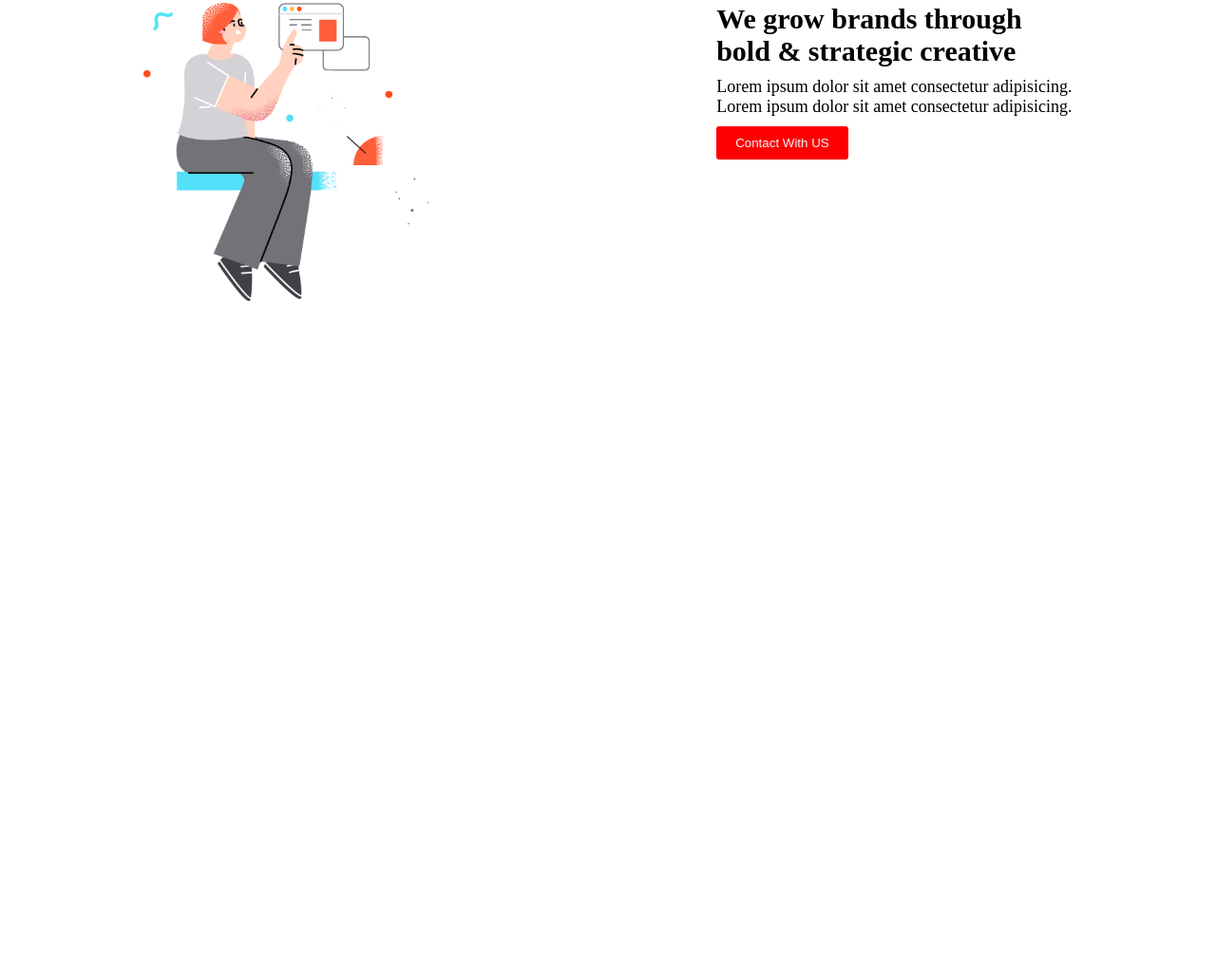
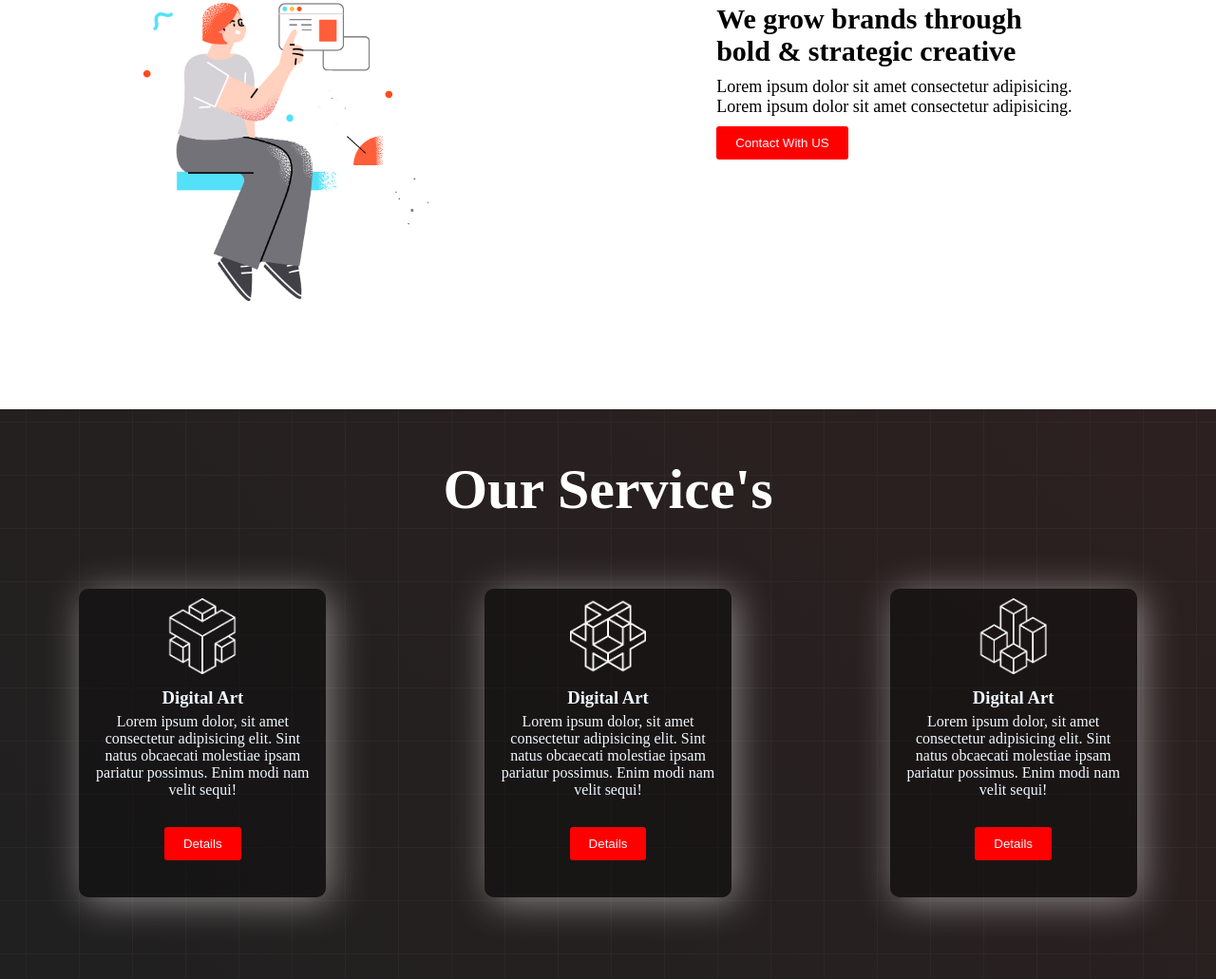
Before and after one commit to naajmul/one-page-design, a plain HTML site: page index.html in a window 1280 px wide. Shown: the part 1002-2033 px from the top of the page at 95% size. Before the commit the page ends 1353 px from the top, so only its background shows below. Drawn offline with Linux system fonts and the light colour scheme.

Commit message:
our services section  malking

```diff
--- a/css/style.css
+++ b/css/style.css
@@ -59,7 +59,7 @@
     font-size: 18px;
 }
 
-.explore-more{
+.btn{
     background-color: red;
     border: none;
     border-radius: 3px;
@@ -77,3 +77,62 @@
     margin-top: 30px;
     padding-bottom: 30px;
 }
+
+.title-bar{
+    text-align: center;
+    font-size: 45px;
+    padding: 20px;
+}
+
+.about-us{
+    height: 550px;
+}
+
+.our-service{
+    height: 600px;
+    background-image: url("/img/background.png"),
+    linear-gradient(45deg, rgb(32, 32, 32), rgb(45, 32, 32));
+}
+
+.box{
+    height: 300px;
+    width: 230px;
+    text-align: center;
+    padding: 15px;
+    padding-top: 10px;
+    background-color: rgba(0, 0, 0, 0.358);
+    color: aliceblue;
+    box-shadow: 5px 5px 40px rgba(249, 245, 245, 0.475);
+    border-radius: 10px;
+}
+
+.icon{
+    width: 80px;
+}
+
+.top{
+    padding-top: 10px;
+    padding-bottom: 5px;
+}
+
+.discription-1{
+    font-size: 16px;
+    margin-bottom: 10px;
+}
+
+.details-btn{
+    margin-top: 20px;
+}
+
+.main-box{
+    display: flex;
+    justify-content: space-around;
+    margin-top: 50px;
+
+}
+
+.title-bar1{
+    color: white;
+    font-size: 60px;
+    padding-top: 50px;
+}
--- a/index.html
+++ b/index.html
@@ -28,13 +28,13 @@
 
     <main>
 
-        <!-- this is about us section -->
+        <!-- this is banner  section -->
         <section>
             <div class="body-1">
                 <div class="left-text">
                     <h1 style="font-size: 55px;">Better design for<br>your digital products</h1>
                     <p class="discription">We are a creative studio specializing in UI/UX design, development and strategy.</p>
-                    <button class="explore-more">Explore More</button>
+                    <button class="btn">Explore More</button>
                 </div>
 
                 <div class="right-image">
@@ -43,8 +43,10 @@
             </div>
         </section>
 
-        <section>
-            <h1 style="text-align: center; font-size: 45px; padding: 20px; ">About Us</h1>
+
+        <!-- this about us section  -->
+        <section class="about-us">
+            <h1 class="title-bar">About Us</h1>
 
                 <div class="body-2">
                     <div class="left-img">
@@ -54,11 +56,41 @@
 
                         <h2 style="font-size: 30px;">We grow brands through<br>bold & strategic creative</h2>
                         <p class="discription">Lorem ipsum dolor sit amet consectetur adipisicing.<br>Lorem ipsum dolor sit amet consectetur adipisicing.</p>
-                        <button class="explore-more">Contact With US</button>
+                        <button class="btn">Contact With US</button>
                     </div>
                 </div>
 
         </section>
+
+        <!-- this is Our Service's section  -->
+        <section class="our-service">
+            <h1 class="title-bar title-bar1">Our Service's</h1>
+
+            <div class="main-box">
+                <div class="box box-1">
+                    <img src="./icon/0.png" alt="icon" class="icon">
+                    <h3 class="top">Digital Art</h3>
+                    <p class="discription-1">Lorem ipsum dolor, sit amet consectetur adipisicing elit. Sint natus obcaecati molestiae ipsam pariatur possimus. Enim modi nam velit sequi!</p>
+                    <button class="btn details-btn">Details</button>
+
+
+                </div>
+
+                <div class="box box-2">
+                    <img src="./icon/1.png" alt="icon" class="icon">
+                    <h3 class="top">Digital Art</h3>
+                    <p class="discription-1">Lorem ipsum dolor, sit amet consectetur adipisicing elit. Sint natus obcaecati molestiae ipsam pariatur possimus. Enim modi nam velit sequi!</p>
+                    <button class="btn details-btn">Details</button></div>
+
+                    <div class="box box-3">
+                        <img src="./icon/2.png" alt="icon" class="icon">
+                        <h3 class="top">Digital Art</h3>
+                        <p class="discription-1">Lorem ipsum dolor, sit amet consectetur adipisicing elit. Sint natus obcaecati molestiae ipsam pariatur possimus. Enim modi nam velit sequi!</p>
+                        <button class="btn  details-btn">Details</button></div>
+            </div>
+        </section>
+
+
     </main>
 
     <footer></footer>
```
Also changed, not shown: icon/0.png (added), icon/1.png (added), icon/2.png (added).
